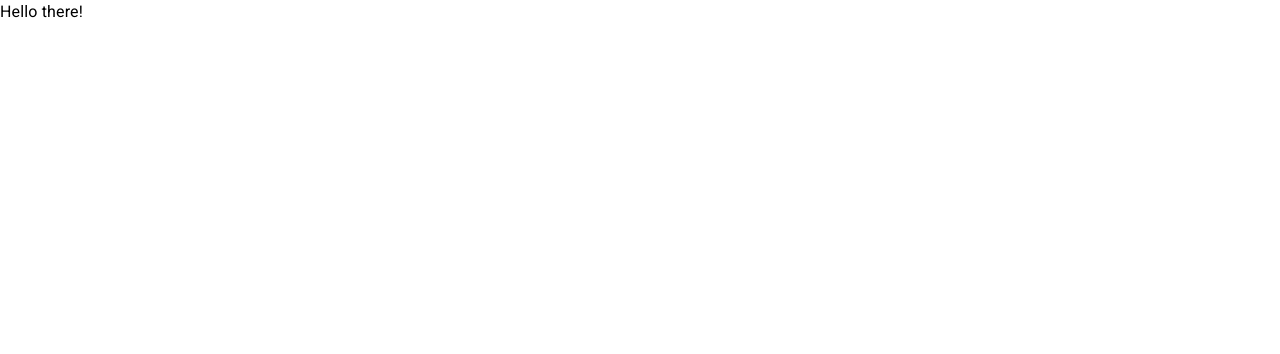
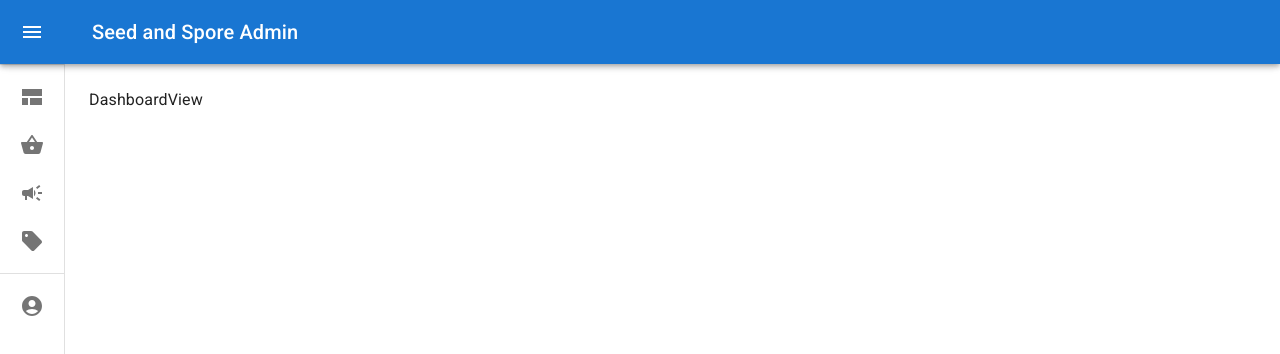
Before and after one commit to pedbr/seedandsporeadmin, a React (Create React App) app: page / in a window 1280 px wide. Shown: the top 354 px of the page. Built offline with nearby package versions, Linux system fonts and the light colour scheme.

Commit message:
creates base navigation setup

```diff
--- a/src/App.tsx
+++ b/src/App.tsx
@@ -1,9 +1,26 @@
-import { Typography } from '@mui/material'
+import { BrowserRouter, Routes, Route } from 'react-router-dom'
+
+import Navigation from './components/Navigation/Navigation'
+import AccountView from './components/Views/AccountView'
+import CampaignsView from './components/Views/CampaignsView'
+import CategoriesView from './components/Views/CategoriesView'
+import DashboardView from './components/Views/DashboardView'
+import ProductsView from './components/Views/ProductsView'
 
 const App = () => {
   return (
     <div>
-      <Typography>Hello there!</Typography>
+      <BrowserRouter>
+        <Navigation>
+          <Routes>
+            <Route path='/' element={<DashboardView />} />
+            <Route path='/products' element={<ProductsView />} />
+            <Route path='/categories' element={<CategoriesView />} />
+            <Route path='/campaigns' element={<CampaignsView />} />
+            <Route path='/account' element={<AccountView />} />
+          </Routes>
+        </Navigation>
+      </BrowserRouter>
     </div>
   )
 }
--- /dev/null
+++ b/src/components/Navigation/Navigation.tsx
@@ -0,0 +1,183 @@
+import { useState } from 'react'
+import { styled, Theme, CSSObject } from '@mui/material/styles'
+import {
+  Box,
+  Drawer as MuiDrawer,
+  Toolbar,
+  List,
+  CssBaseline,
+  Typography,
+  Divider,
+  IconButton,
+} from '@mui/material'
+import MuiAppBar, { AppBarProps as MuiAppBarProps } from '@mui/material/AppBar'
+import MenuIcon from '@mui/icons-material/Menu'
+import ChevronLeftIcon from '@mui/icons-material/ChevronLeft'
+import ShoppingBasketIcon from '@mui/icons-material/ShoppingBasket'
+import AccountCircleIcon from '@mui/icons-material/AccountCircle'
+import CampaignIcon from '@mui/icons-material/Campaign'
+import SellIcon from '@mui/icons-material/Sell'
+import ViewComfyIcon from '@mui/icons-material/ViewComfy'
+
+import NavigationItem from './NavigationItem'
+
+const drawerWidth = 240
+
+const openedMixin = (theme: Theme): CSSObject => ({
+  width: drawerWidth,
+  transition: theme.transitions.create('width', {
+    easing: theme.transitions.easing.sharp,
+    duration: theme.transitions.duration.enteringScreen,
+  }),
+  overflowX: 'hidden',
+})
+
+const closedMixin = (theme: Theme): CSSObject => ({
+  transition: theme.transitions.create('width', {
+    easing: theme.transitions.easing.sharp,
+    duration: theme.transitions.duration.leavingScreen,
+  }),
+  overflowX: 'hidden',
+  width: `calc(${theme.spacing(7)} + 1px)`,
+  [theme.breakpoints.up('sm')]: {
+    width: `calc(${theme.spacing(8)} + 1px)`,
+  },
+})
+
+const DrawerHeader = styled('div')(({ theme }) => ({
+  display: 'flex',
+  alignItems: 'center',
+  justifyContent: 'flex-end',
+  padding: theme.spacing(0, 1),
+  // necessary for content to be below app bar
+  ...theme.mixins.toolbar,
+}))
+
+interface AppBarProps extends MuiAppBarProps {
+  open?: boolean
+}
+
+const AppBar = styled(MuiAppBar, {
+  shouldForwardProp: (prop) => prop !== 'open',
+})<AppBarProps>(({ theme, open }) => ({
+  zIndex: theme.zIndex.drawer + 1,
+  transition: theme.transitions.create(['width', 'margin'], {
+    easing: theme.transitions.easing.sharp,
+    duration: theme.transitions.duration.leavingScreen,
+  }),
+  ...(open && {
+    marginLeft: drawerWidth,
+    width: `calc(100% - ${drawerWidth}px)`,
+    transition: theme.transitions.create(['width', 'margin'], {
+      easing: theme.transitions.easing.sharp,
+      duration: theme.transitions.duration.enteringScreen,
+    }),
+  }),
+}))
+
+const Drawer = styled(MuiDrawer, {
+  shouldForwardProp: (prop) => prop !== 'open',
+})(({ theme, open }) => ({
+  width: drawerWidth,
+  flexShrink: 0,
+  whiteSpace: 'nowrap',
+  boxSizing: 'border-box',
+  ...(open && {
+    ...openedMixin(theme),
+    '& .MuiDrawer-paper': openedMixin(theme),
+  }),
+  ...(!open && {
+    ...closedMixin(theme),
+    '& .MuiDrawer-paper': closedMixin(theme),
+  }),
+}))
+
+interface NavigationProps {
+  children: JSX.Element
+}
+
+const Navigation = ({ children }: NavigationProps) => {
+  const [open, setOpen] = useState(false)
+
+  const handleDrawerOpen = () => {
+    setOpen(true)
+  }
+
+  const handleDrawerClose = () => {
+    setOpen(false)
+  }
+
+  return (
+    <Box sx={{ display: 'flex' }}>
+      <CssBaseline />
+      <AppBar position='fixed' open={open}>
+        <Toolbar>
+          <IconButton
+            color='inherit'
+            aria-label='open drawer'
+            onClick={handleDrawerOpen}
+            edge='start'
+            sx={{
+              marginRight: 5,
+              ...(open && { display: 'none' }),
+            }}
+          >
+            <MenuIcon />
+          </IconButton>
+          <Typography variant='h6' noWrap component='div'>
+            Seed and Spore Admin
+          </Typography>
+        </Toolbar>
+      </AppBar>
+      <Drawer variant='permanent' open={open}>
+        <DrawerHeader>
+          <IconButton onClick={handleDrawerClose}>
+            <ChevronLeftIcon />
+          </IconButton>
+        </DrawerHeader>
+        <Divider />
+        <List>
+          <NavigationItem
+            open={open}
+            icon={<ViewComfyIcon />}
+            label={'Dashboard'}
+            navigateTo={'/'}
+          />
+          <NavigationItem
+            open={open}
+            icon={<ShoppingBasketIcon />}
+            label={'Products'}
+            navigateTo={'/products'}
+          />
+          <NavigationItem
+            open={open}
+            icon={<CampaignIcon />}
+            label={'Campaigns'}
+            navigateTo={'/campaigns'}
+          />
+          <NavigationItem
+            open={open}
+            icon={<SellIcon />}
+            label={'Categories'}
+            navigateTo={'/categories'}
+          />
+        </List>
+        <Divider />
+        <List>
+          <NavigationItem
+            open={open}
+            icon={<AccountCircleIcon />}
+            label={'Account Settings'}
+            navigateTo={'/account'}
+          />
+        </List>
+      </Drawer>
+      <Box component='main' sx={{ flexGrow: 1, p: 3 }}>
+        <DrawerHeader />
+        {children}
+      </Box>
+    </Box>
+  )
+}
+
+export default Navigation
--- /dev/null
+++ b/src/components/Navigation/NavigationItem.tsx
@@ -0,0 +1,49 @@
+import {
+  ListItem,
+  ListItemButton,
+  ListItemIcon,
+  ListItemText,
+} from '@mui/material'
+import { useNavigate } from 'react-router-dom'
+
+interface NavigationItemProps {
+  open: boolean
+  icon: JSX.Element
+  label: string
+  navigateTo: string
+}
+
+const NavigationItem = ({
+  open,
+  icon,
+  label,
+  navigateTo,
+}: NavigationItemProps) => {
+  const navigate = useNavigate()
+
+  return (
+    <ListItem disablePadding sx={{ display: 'block' }}>
+      <ListItemButton
+        sx={{
+          minHeight: 48,
+          justifyContent: open ? 'initial' : 'center',
+          px: 2.5,
+        }}
+        onClick={() => navigate(navigateTo)}
+      >
+        <ListItemIcon
+          sx={{
+            minWidth: 0,
+            mr: open ? 3 : 'auto',
+            justifyContent: 'center',
+          }}
+        >
+          {icon}
+        </ListItemIcon>
+        <ListItemText primary={label} sx={{ opacity: open ? 1 : 0 }} />
+      </ListItemButton>
+    </ListItem>
+  )
+}
+
+export default NavigationItem
--- /dev/null
+++ b/src/components/Views/AccountView.tsx
@@ -0,0 +1,7 @@
+import React from 'react'
+
+const AccountView = () => {
+  return <div>AccountView</div>
+}
+
+export default AccountView
--- /dev/null
+++ b/src/components/Views/CampaignsView.tsx
@@ -0,0 +1,7 @@
+import React from 'react'
+
+const CampaignsView = () => {
+  return <div>CampaignsView</div>
+}
+
+export default CampaignsView
--- /dev/null
+++ b/src/components/Views/CategoriesView.tsx
@@ -0,0 +1,7 @@
+import React from 'react'
+
+const CategoriesView = () => {
+  return <div>CategoriesView</div>
+}
+
+export default CategoriesView
--- /dev/null
+++ b/src/components/Views/DashboardView.tsx
@@ -0,0 +1,7 @@
+import React from 'react'
+
+const DashboardView = () => {
+  return <div>DashboardView</div>
+}
+
+export default DashboardView
--- /dev/null
+++ b/src/components/Views/ProductsView.tsx
@@ -0,0 +1,7 @@
+import React from 'react'
+
+const ProductsView = () => {
+  return <div>ProductsView</div>
+}
+
+export default ProductsView
```
